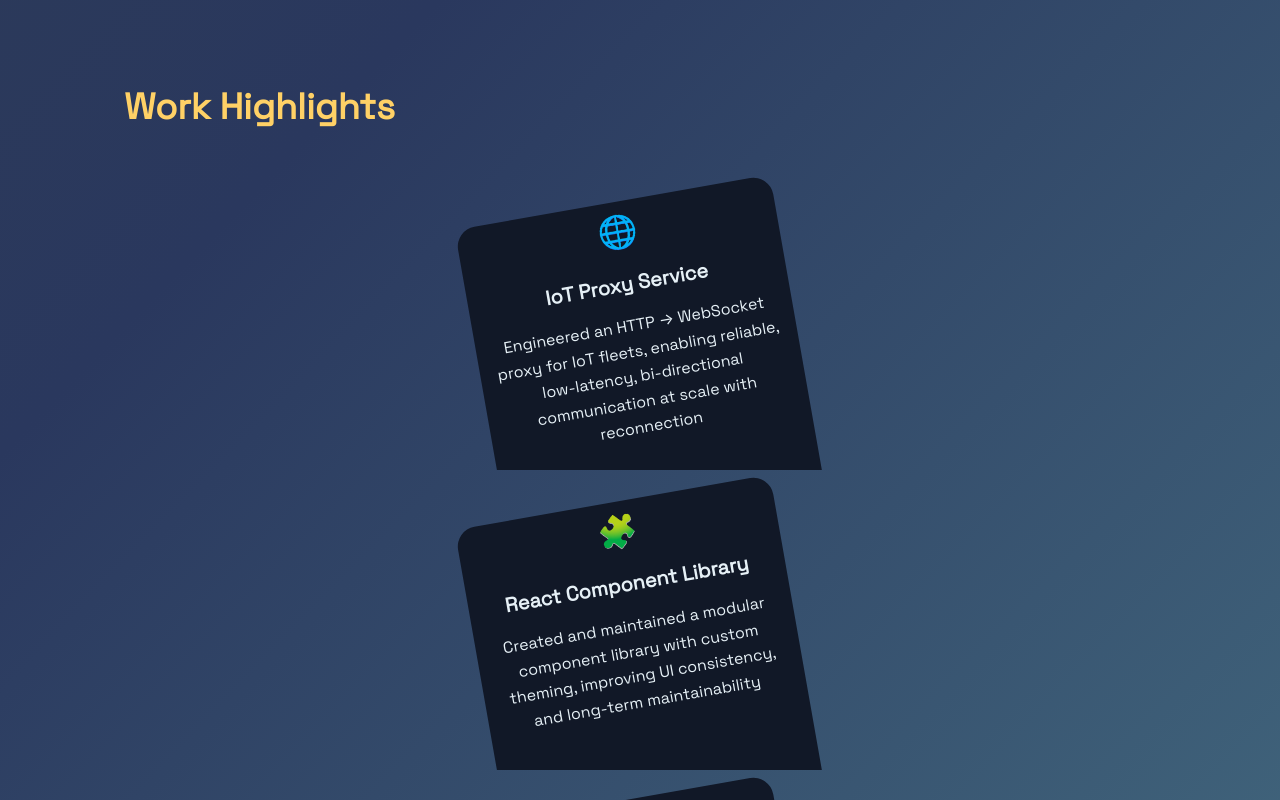
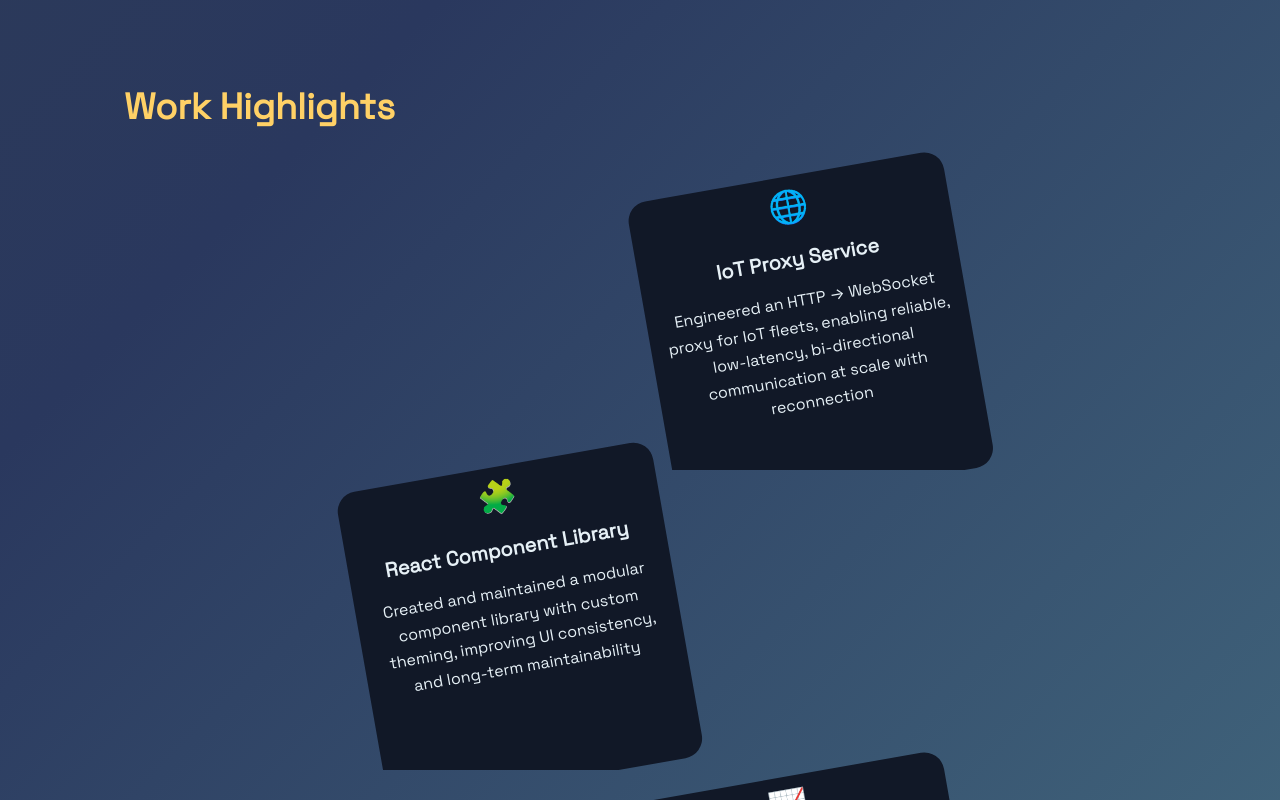
Before and after one commit to B-Pratik/portfolio, a React (Vite) app: page / in a window 1280 px wide. Shown: the part 1580-2380 px from the top of the page. Built offline with nearby package versions, Linux system fonts and the light colour scheme.

Commit message:
alternate work cards for large screens

```diff
--- a/src/components/WorkHighlights/style.scss
+++ b/src/components/WorkHighlights/style.scss
@@ -30,16 +30,30 @@
     position: relative;
     padding-top: 20px;
     margin-bottom: -40px;
+    @media only screen and (min-width: 768px) {
+      &:nth-child(odd) {
+        justify-content: right;
+        padding-right: 15%;
+        .work__card {
+          transform-origin: 0 100%;
+        }
+      }
+      &:nth-child(even) {
+        justify-content: left;
+        padding-left: 15%;
+        .work__card {
+          transform-origin: 0 -100%;
+        }
+      }
+    }
   }
 
   &__card {
-    font-size: 164;
     width: 300px;
     height: 300px;
     padding: 10px;
     border-radius: 20px;
     background: $card;
-    transform-origin: "10% 60%";
     @media (max-width: 768px) {
       width: 200px;
       height: 350px;
```
